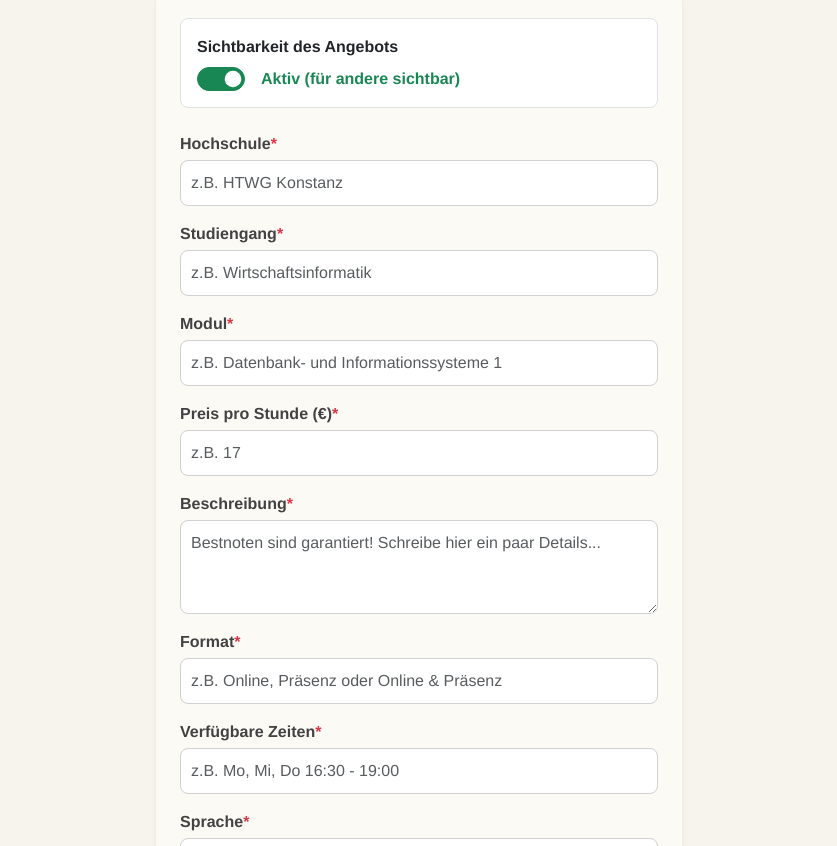
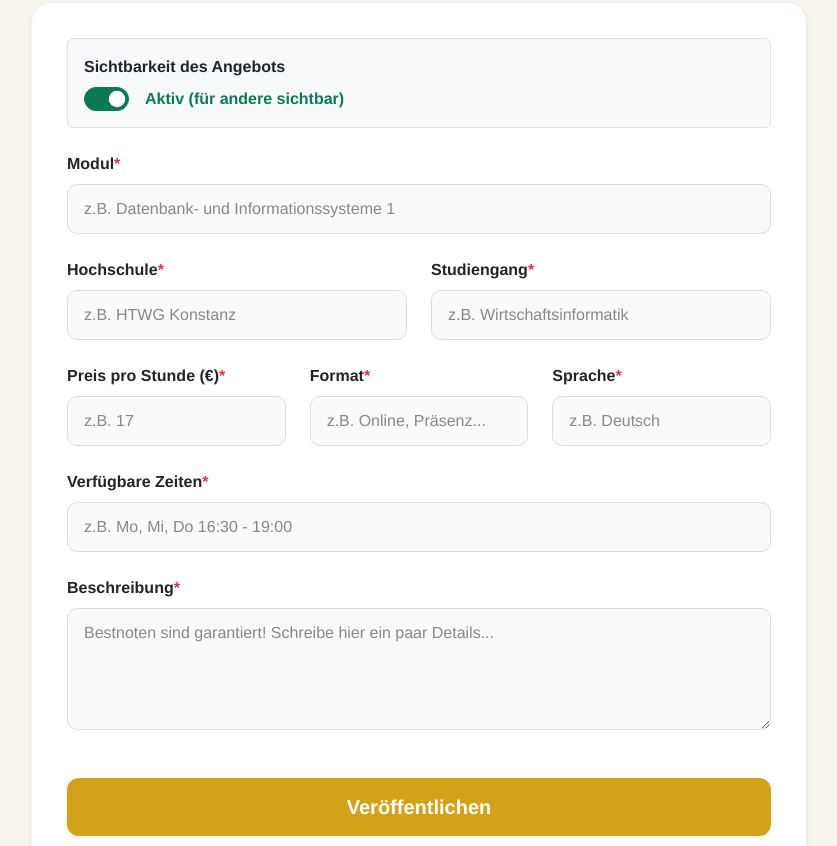
Before and after one commit to htwg-in-schneider/frontend-unihelp, a Vue app: page /offer/new in a window 1280 px wide. Shown: the part 174-1020 px from the top of the page, without its empty margins (221-1058 px from the left). Built offline with nearby package versions, Linux system fonts and the light colour scheme.

Commit message:
UI adjustments

```diff
--- a/src/views/CreateOfferView.vue
+++ b/src/views/CreateOfferView.vue
@@ -6,108 +6,208 @@ const router = useRouter();
 const url = 'http://localhost:8081/api/offer';
 
 const offer = ref({
+    module: '',
     university: '',
     course: '',
-  module: '',
     price: null,
+    format: '',
+    language: '',
+    availableTimes: '',
     description: '',
-  format: '',
-  availableTimes: '',
-  language: '',
     isActive: true
 });
 
-async function createOffer() {
+async function saveOffer() {
     try {
         const response = await fetch(url, {
             method: 'POST',
             headers: { 'Content-Type': 'application/json' },
-      body: JSON.stringify(offer.value),
+            body: JSON.stringify(offer.value)
         });
-    if (!response.ok) throw new Error('Fehler beim Erstellen');
+        if (response.ok) {
             router.push('/offers');
+        } else {
+            console.error('Fehler beim Speichern');
+        }
     } catch (error) {
-    console.error(error);
-    alert('Konnte nicht erstellt werden.');
+        console.error('Netzwerkfehler:', error);
     }
 }
 </script>
 
 <template>
-  <div class="container py-4 form-wrapper mt-3">
+    <div class="form-focus-view" style="background-color: #f7f4ed; min-height: 100vh;">
+        <div class="container py-5 form-container">
 
-    <form @submit.prevent="createOffer" class="bg-light-beige p-4 rounded-3 border-0 shadow-sm">
+            <div class="form-card shadow-sm mb-5">
+                <form @submit.prevent="saveOffer">
 
-      <div class="mb-4 p-3 bg-white rounded-3 border">
-        <label class="fw-bold mb-2 d-block text-dark">Sichtbarkeit des Angebots</label>
-        <div class="form-check form-switch d-flex align-items-center ps-0 m-0">
-          <input class="form-check-input fs-4 m-0 ms-0 custom-switch" type="checkbox" role="switch" id="isActiveSwitch" v-model="offer.isActive">
-          <label class="form-check-label fw-bold ms-3" :class="offer.isActive ? 'text-success' : 'text-muted'" for="isActiveSwitch">
+                    <div class="visibility-box mb-4 p-3 rounded"
+                        style="background-color: #f8f9fa; border: 1px solid #e0e0e0;">
+                        <label class="fw-bold d-block mb-2 text-dark">Sichtbarkeit des Angebots</label>
+                        <div class="form-check form-switch d-flex align-items-center m-0 p-0">
+                            <input class="form-check-input focus-switch m-0 me-3" type="checkbox" role="switch"
+                                id="activeSwitch" v-model="offer.isActive">
+                            <label class="form-check-label fw-bold"
+                                :class="offer.isActive ? 'text-success-custom' : 'text-muted'" for="activeSwitch">
                                 {{ offer.isActive ? 'Aktiv (für andere sichtbar)' : 'Inaktiv (verborgen)' }}
                             </label>
                         </div>
                     </div>
 
-      <div class="mb-3">
-        <label class="fw-bold mb-1">Hochschule<span class="text-danger">*</span></label>
-        <input type="text" class="form-control" v-model="offer.university" placeholder="z.B. HTWG Konstanz" required />
-      </div>
-      <div class="mb-3">
-        <label class="fw-bold mb-1">Studiengang<span class="text-danger">*</span></label>
-        <input type="text" class="form-control" v-model="offer.course" placeholder="z.B. Wirtschaftsinformatik" required />
-      </div>
-      <div class="mb-3">
-        <label class="fw-bold mb-1">Modul<span class="text-danger">*</span></label>
-        <input type="text" class="form-control" v-model="offer.module" placeholder="z.B. Datenbank- und Informationssysteme 1" required />
-      </div>
-      <div class="mb-3">
-        <label class="fw-bold mb-1">Preis pro Stunde (€)<span class="text-danger">*</span></label>
-        <input type="number" class="form-control" v-model="offer.price" placeholder="z.B. 17" required />
-      </div>
-      <div class="mb-3">
-        <label class="fw-bold mb-1">Beschreibung<span class="text-danger">*</span></label>
-        <textarea class="form-control" rows="3" v-model="offer.description" placeholder="Bestnoten sind garantiert! Schreibe hier ein paar Details..." required></textarea>
-      </div>
-      <div class="mb-3">
-        <label class="fw-bold mb-1">Format<span class="text-danger">*</span></label>
-        <input type="text" class="form-control" v-model="offer.format" placeholder="z.B. Online, Präsenz oder Online & Präsenz" required />
-      </div>
-      <div class="mb-3">
-        <label class="fw-bold mb-1">Verfügbare Zeiten<span class="text-danger">*</span></label>
-        <input type="text" class="form-control" v-model="offer.availableTimes" placeholder="z.B. Mo, Mi, Do 16:30 - 19:00" required />
-      </div>
                     <div class="mb-4">
-        <label class="fw-bold mb-1">Sprache<span class="text-danger">*</span></label>
-        <input type="text" class="form-control" v-model="offer.language" placeholder="z.B. Deutsch" required />
+                        <label class="form-label fw-bold text-dark">Modul<span class="text-danger">*</span></label>
+                        <input v-model="offer.module" type="text" class="form-control custom-input"
+                            placeholder="z.B. Datenbank- und Informationssysteme 1" required>
                     </div>
 
-      <button type="submit" class="btn btn-yellow-main w-100 fw-bold fs-5 py-2 mb-2">Veröffentlichen</button>
-      <button type="button" @click="router.back()" class="btn btn-cancel w-100 fw-bold fs-5 py-2">Abbrechen</button>
+                    <div class="row">
+                        <div class="col-md-6 mb-4">
+                            <label class="form-label fw-bold text-dark">Hochschule<span
+                                    class="text-danger">*</span></label>
+                            <input v-model="offer.university" type="text" class="form-control custom-input"
+                                placeholder="z.B. HTWG Konstanz" required>
+                        </div>
+                        <div class="col-md-6 mb-4">
+                            <label class="form-label fw-bold text-dark">Studiengang<span
+                                    class="text-danger">*</span></label>
+                            <input v-model="offer.course" type="text" class="form-control custom-input"
+                                placeholder="z.B. Wirtschaftsinformatik" required>
+                        </div>
+                    </div>
+
+                    <div class="row">
+                        <div class="col-md-4 mb-4">
+                            <label class="form-label fw-bold text-dark">Preis pro Stunde (€)<span
+                                    class="text-danger">*</span></label>
+                            <input v-model="offer.price" type="number" class="form-control custom-input"
+                                placeholder="z.B. 17" required>
+                        </div>
+                        <div class="col-md-4 mb-4">
+                            <label class="form-label fw-bold text-dark">Format<span class="text-danger">*</span></label>
+                            <input v-model="offer.format" type="text" class="form-control custom-input"
+                                placeholder="z.B. Online, Präsenz..." required>
+                        </div>
+                        <div class="col-md-4 mb-4">
+                            <label class="form-label fw-bold text-dark">Sprache<span
+                                    class="text-danger">*</span></label>
+                            <input v-model="offer.language" type="text" class="form-control custom-input"
+                                placeholder="z.B. Deutsch" required>
+                        </div>
+                    </div>
+
+                    <div class="mb-4">
+                        <label class="form-label fw-bold text-dark">Verfügbare Zeiten<span
+                                class="text-danger">*</span></label>
+                        <input v-model="offer.availableTimes" type="text" class="form-control custom-input"
+                            placeholder="z.B. Mo, Mi, Do 16:30 - 19:00" required>
+                    </div>
+
+                    <div class="mb-4">
+                        <label class="form-label fw-bold text-dark">Beschreibung<span
+                                class="text-danger">*</span></label>
+                        <textarea v-model="offer.description" class="form-control custom-input" rows="4"
+                            placeholder="Bestnoten sind garantiert! Schreibe hier ein paar Details..."
+                            required></textarea>
+                    </div>
+
+                    <div class="mt-5 d-flex flex-column gap-3">
+                        <button type="submit"
+                            class="btn btn-yellow-main w-100 fw-bold fs-5 shadow-sm">Veröffentlichen</button>
+                        <button type="button" @click="router.back()"
+                            class="btn btn-outline-cancel w-100 fw-bold fs-5">Abbrechen</button>
+                    </div>
+
                 </form>
+            </div>
+
+        </div>
     </div>
 </template>
 
 <style scoped>
-.form-wrapper { max-width: 550px; margin: 0 auto; }
-.bg-light-beige { background-color: #fcfaf5; }
-.form-control { border-radius: 8px; border: 1px solid #d1d1d1; padding: 10px; }
-
-.btn-yellow-main { background-color: #fcdb39; color: #333; border: 1px solid #d4b82d; border-radius: 8px; }
-.btn-yellow-main:hover { background-color: #f0ce2b; }
-
-.btn-cancel {
-  background-color: transparent;
-  color: #111827;
-  border: 1px solid #111827;
-  border-radius: 8px;
-  transition: all 0.2s ease;
-}
-.btn-cancel:hover {
-  background-color: #f3f4f6;
-  color: #111827;
+.form-container {
+    max-width: 800px;
+    margin: 0 auto;
 }
 
-.custom-switch { margin-left: 0 !important; }
-.custom-switch:checked { background-color: #198754; border-color: #198754; }
-.text-success { color: #198754 !important; }
+.form-card {
+    background-color: #ffffff;
+    border-radius: 20px;
+    padding: 35px;
+    border: 1px solid #f0f0f0;
+}
+
+.custom-input {
+    border-radius: 10px;
+    border: 1px solid #dcdcdc;
+    padding: 12px 16px;
+    font-size: 1rem;
+    background-color: #fafafa;
+}
+
+.custom-input:focus {
+    background-color: #ffffff;
+    border-color: #d4a218;
+    box-shadow: 0 0 0 0.25rem rgba(212, 162, 24, 0.25);
+    outline: none;
+}
+
+.custom-input::placeholder {
+    color: #888;
+}
+
+.focus-switch {
+    width: 45px !important;
+    height: 24px !important;
+    cursor: pointer;
+}
+
+.focus-switch:checked {
+    background-color: #0b7a54;
+    border-color: #0b7a54;
+}
+
+.text-success-custom {
+    color: #0b7a54 !important;
+}
+
+.btn-yellow-main {
+    background-color: #d4a218;
+    color: white;
+    border: none;
+    border-radius: 12px;
+    padding: 14px 0;
+    transition: background-color 0.2s;
+}
+
+.btn-yellow-main:hover {
+    background-color: #b88d15;
+    color: white;
+}
+
+.btn-outline-cancel {
+    background-color: transparent;
+    color: #212529;
+    border: 2px solid #e0e0e0;
+    border-radius: 12px;
+    padding: 12px 0;
+    transition: all 0.2s;
+}
+
+.btn-outline-cancel:hover {
+    background-color: #f8f9fa;
+    border-color: #ccc;
+}
+
+@media (max-width: 768px) {
+    .form-card {
+        padding: 20px;
+        border-radius: 16px;
+    }
+
+    .form-container {
+        max-width: 100%;
+    }
+}
 </style>
--- a/src/views/EditOfferView.vue
+++ b/src/views/EditOfferView.vue
@@ -51,69 +51,99 @@ async function executeDelete() {
 </script>
 
 <template>
-  <div class="container py-4 form-wrapper position-relative mt-3">
+    <div class="form-focus-view" style="background-color: #f7f4ed; min-height: 100vh;">
+        <div class="container py-5 form-container">
 
-    <form @submit.prevent="updateOffer" class="bg-light-beige p-4 rounded-3 border-0 shadow-sm">
+            <div class="form-card shadow-sm mb-5">
+                <form @submit.prevent="updateOffer">
 
-      <div class="mb-4 p-3 bg-white rounded-3 border">
-        <label class="fw-bold mb-2 d-block text-dark">Sichtbarkeit des Angebots</label>
-        <div class="form-check form-switch d-flex align-items-center ps-0 m-0">
-          <input class="form-check-input fs-4 m-0 ms-0 custom-switch" type="checkbox" role="switch" id="isActiveSwitch" v-model="offer.isActive">
-          <label class="form-check-label fw-bold ms-3" :class="offer.isActive ? 'text-success' : 'text-muted'" for="isActiveSwitch">
+                    <div class="visibility-box mb-4 p-3 rounded"
+                        style="background-color: #f8f9fa; border: 1px solid #e0e0e0;">
+                        <label class="fw-bold d-block mb-2 text-dark">Sichtbarkeit des Angebots</label>
+                        <div class="form-check form-switch d-flex align-items-center m-0 p-0">
+                            <input class="form-check-input focus-switch m-0 me-3" type="checkbox" role="switch"
+                                id="activeSwitchEdit" v-model="offer.isActive">
+                            <label class="form-check-label fw-bold"
+                                :class="offer.isActive ? 'text-success-custom' : 'text-muted'" for="activeSwitchEdit">
                                 {{ offer.isActive ? 'Aktiv (für andere sichtbar)' : 'Inaktiv (verborgen)' }}
                             </label>
                         </div>
                     </div>
 
-      <div class="mb-3">
-        <label class="fw-bold mb-1">Hochschule<span class="text-danger">*</span></label>
-        <input type="text" class="form-control" v-model="offer.university" required />
-      </div>
-      <div class="mb-3">
-        <label class="fw-bold mb-1">Studiengang<span class="text-danger">*</span></label>
-        <input type="text" class="form-control" v-model="offer.course" required />
-      </div>
-      <div class="mb-3">
-        <label class="fw-bold mb-1">Modul<span class="text-danger">*</span></label>
-        <input type="text" class="form-control" v-model="offer.module" required />
-      </div>
-      <div class="mb-3">
-        <label class="fw-bold mb-1">Preis pro Stunde (€)<span class="text-danger">*</span></label>
-        <input type="number" class="form-control" v-model="offer.price" required />
-      </div>
-      <div class="mb-3">
-        <label class="fw-bold mb-1">Beschreibung<span class="text-danger">*</span></label>
-        <textarea class="form-control" rows="3" v-model="offer.description" required></textarea>
-      </div>
-      <div class="mb-3">
-        <label class="fw-bold mb-1">Format<span class="text-danger">*</span></label>
-        <input type="text" class="form-control" v-model="offer.format" required />
-      </div>
-      <div class="mb-3">
-        <label class="fw-bold mb-1">Verfügbare Zeiten<span class="text-danger">*</span></label>
-        <input type="text" class="form-control" v-model="offer.availableTimes" required />
-      </div>
                     <div class="mb-4">
-        <label class="fw-bold mb-1">Sprache<span class="text-danger">*</span></label>
-        <input type="text" class="form-control" v-model="offer.language" required />
+                        <label class="form-label fw-bold text-dark">Modul<span class="text-danger">*</span></label>
+                        <input v-model="offer.module" type="text" class="form-control custom-input" required>
                     </div>
 
-      <button type="submit" class="btn btn-yellow-main w-100 fw-bold fs-5 py-2 mb-2">Änderungen speichern</button>
-      <button type="button" @click="showDeleteModal = true" class="btn btn-red-delete w-100 fw-bold fs-5 py-2">Angebot löschen</button>
+                    <div class="row">
+                        <div class="col-md-6 mb-4">
+                            <label class="form-label fw-bold text-dark">Hochschule<span
+                                    class="text-danger">*</span></label>
+                            <input v-model="offer.university" type="text" class="form-control custom-input" required>
+                        </div>
+                        <div class="col-md-6 mb-4">
+                            <label class="form-label fw-bold text-dark">Studiengang<span
+                                    class="text-danger">*</span></label>
+                            <input v-model="offer.course" type="text" class="form-control custom-input" required>
+                        </div>
+                    </div>
+
+                    <div class="row">
+                        <div class="col-md-4 mb-4">
+                            <label class="form-label fw-bold text-dark">Preis pro Stunde (€)<span
+                                    class="text-danger">*</span></label>
+                            <input v-model="offer.price" type="number" class="form-control custom-input" required>
+                        </div>
+                        <div class="col-md-4 mb-4">
+                            <label class="form-label fw-bold text-dark">Format<span class="text-danger">*</span></label>
+                            <input v-model="offer.format" type="text" class="form-control custom-input" required>
+                        </div>
+                        <div class="col-md-4 mb-4">
+                            <label class="form-label fw-bold text-dark">Sprache<span
+                                    class="text-danger">*</span></label>
+                            <input v-model="offer.language" type="text" class="form-control custom-input" required>
+                        </div>
+                    </div>
+
+                    <div class="mb-4">
+                        <label class="form-label fw-bold text-dark">Verfügbare Zeiten<span
+                                class="text-danger">*</span></label>
+                        <input v-model="offer.availableTimes" type="text" class="form-control custom-input" required>
+                    </div>
+
+                    <div class="mb-4">
+                        <label class="form-label fw-bold text-dark">Beschreibung<span
+                                class="text-danger">*</span></label>
+                        <textarea v-model="offer.description" class="form-control custom-input" rows="4"
+                            required></textarea>
+                    </div>
+
+                    <div class="mt-5 d-flex flex-column gap-3">
+                        <button type="submit" class="btn btn-blue-dark w-100 fw-bold fs-5 shadow-sm">Änderungen
+                            speichern</button>
+                        <button type="button" @click="showDeleteModal = true"
+                            class="btn btn-red-delete w-100 fw-bold fs-5 shadow-sm">Angebot löschen</button>
+                        <button type="button" @click="router.back()"
+                            class="btn btn-outline-cancel w-100 fw-bold fs-5">Abbrechen</button>
+                    </div>
+
                 </form>
+            </div>
+
+        </div>
 
         <div v-if="showDeleteModal" class="custom-modal-overlay d-flex align-items-center justify-content-center">
-      <div class="custom-modal-box p-4 text-center bg-white rounded-4 shadow-lg">
+            <div class="custom-modal-box p-4 text-center bg-white shadow-lg">
                 <div class="warning-icon mb-2">⚠️</div>
                 <h4 class="fw-bold mb-2">Angebot löschen?</h4>
                 <p class="text-muted mb-4 px-2">
                     Möchtest du dieses Angebot wirklich dauerhaft löschen? Offene Buchungen werden dabei storniert.
                 </p>
 
-        <button @click="executeDelete" class="btn btn-red-delete w-100 fw-bold py-2 mb-2">
+                <button @click="executeDelete" class="btn btn-red-delete w-100 fw-bold py-2 mb-3 fs-5">
                     Löschen und stornieren
                 </button>
-        <button @click="showDeleteModal = false" class="btn btn-cancel w-100 fw-bold py-2">
+                <button @click="showDeleteModal = false" class="btn btn-outline-cancel w-100 fw-bold py-2 fs-5">
                     Abbrechen
                 </button>
             </div>
@@ -123,67 +153,121 @@ async function executeDelete() {
 </template>
 
 <style scoped>
-.form-wrapper {
-    max-width: 550px; margin: 0 auto;
+.form-container {
+    max-width: 800px;
+    margin: 0 auto;
 }
 
-.bg-light-beige {
-    background-color: #fcfaf5;
+.form-card {
+    background-color: #ffffff;
+    border-radius: 20px;
+    padding: 35px;
+    border: 1px solid #f0f0f0;
 }
 
-.form-control {
-    border-radius: 8px; border: 1px solid #d1d1d1; padding: 10px;
+.custom-input {
+    border-radius: 10px;
+    border: 1px solid #dcdcdc;
+    padding: 12px 16px;
+    font-size: 1rem;
+    background-color: #fafafa;
 }
 
-.btn-yellow-main {
-    background-color: #fcdb39; color: #333; border: 1px solid #d4b82d; border-radius: 8px;
+.custom-input:focus {
+    background-color: #ffffff;
+    border-color: #1f4277;
+    box-shadow: 0 0 0 0.25rem rgba(31, 66, 119, 0.25);
+    outline: none;
 }
-.btn-yellow-main:hover {
-    background-color: #f0ce2b;
+
+.focus-switch {
+    width: 45px !important;
+    height: 24px !important;
+    cursor: pointer;
+}
+
+.focus-switch:checked {
+    background-color: #0b7a54;
+    border-color: #0b7a54;
+}
+
+.text-success-custom {
+    color: #0b7a54 !important;
+}
+
+.btn-blue-dark {
+    background-color: #1f4277;
+    color: white;
+    border: none;
+    border-radius: 12px;
+    padding: 14px 0;
+    transition: background-color 0.2s;
+}
+
+.btn-blue-dark:hover {
+    background-color: #153059;
+    color: white;
 }
 
 .btn-red-delete {
-    background-color: #e32828; color: white; border: none; border-radius: 8px;
+    background-color: #e32828;
+    color: white;
+    border: none;
+    border-radius: 12px;
+    padding: 14px 0;
+    transition: background-color 0.2s;
 }
 
 .btn-red-delete:hover {
-    background-color: #c41e1e; color: white;
+    background-color: #c41e1e;
+    color: white;
 }
 
-.btn-cancel {
+.btn-outline-cancel {
     background-color: transparent;
-  color: #111827;
-  border: 1px solid #111827;
-  border-radius: 8px;
-  transition: all 0.2s ease;
-}
-.btn-cancel:hover {
-  background-color: #f3f4f6;
-  color: #111827;
+    color: #212529;
+    border: 2px solid #e0e0e0;
+    border-radius: 12px;
+    padding: 12px 0;
+    transition: all 0.2s;
 }
 
-.custom-switch {
-    margin-left: 0 !important;
-}
-
-.custom-switch:checked {
-    background-color: #198754; border-color: #198754;
-}
-
-.text-success {
-    color: #198754 !important;
+.btn-outline-cancel:hover {
+    background-color: #f8f9fa;
+    border-color: #ccc;
 }
 
 .custom-modal-overlay {
-  position: fixed; top: 0; left: 0; right: 0; bottom: 0;
-  background-color: rgba(252, 250, 245, 0.8); backdrop-filter: blur(2px); z-index: 1000;
+    position: fixed;
+    top: 0;
+    left: 0;
+    right: 0;
+    bottom: 0;
+    background-color: rgba(247, 244, 237, 0.8);
+    backdrop-filter: blur(4px);
+    z-index: 2000;
 }
 
 .custom-modal-box {
-    width: 90%; max-width: 360px; border: 1px solid #e0e0e0;
+    width: 90%;
+    max-width: 400px;
+    border: 1px solid #e0e0e0;
+    border-radius: 20px;
 }
 
 .warning-icon {
-    font-size: 48px; line-height: 1;
+    font-size: 48px;
+    line-height: 1;
+}
+
+@media (max-width: 768px) {
+    .form-card {
+        padding: 20px;
+        border-radius: 16px;
+    }
+
+    .form-container {
+        max-width: 100%;
+    }
 }
 </style>
```
Also changed, not shown: src/views/OfferDetailView.vue (+23 -4 lines). Lines whose indentation alone changed are shown as unchanged.
